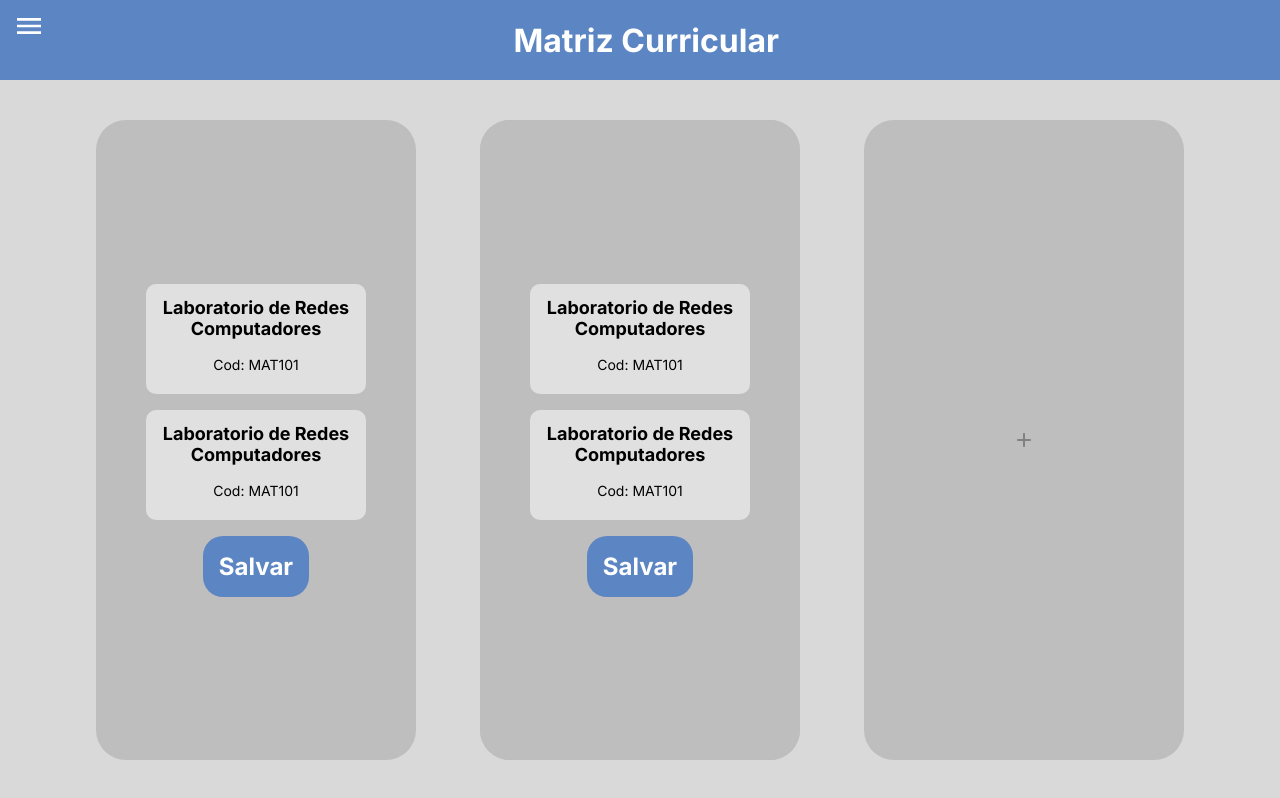
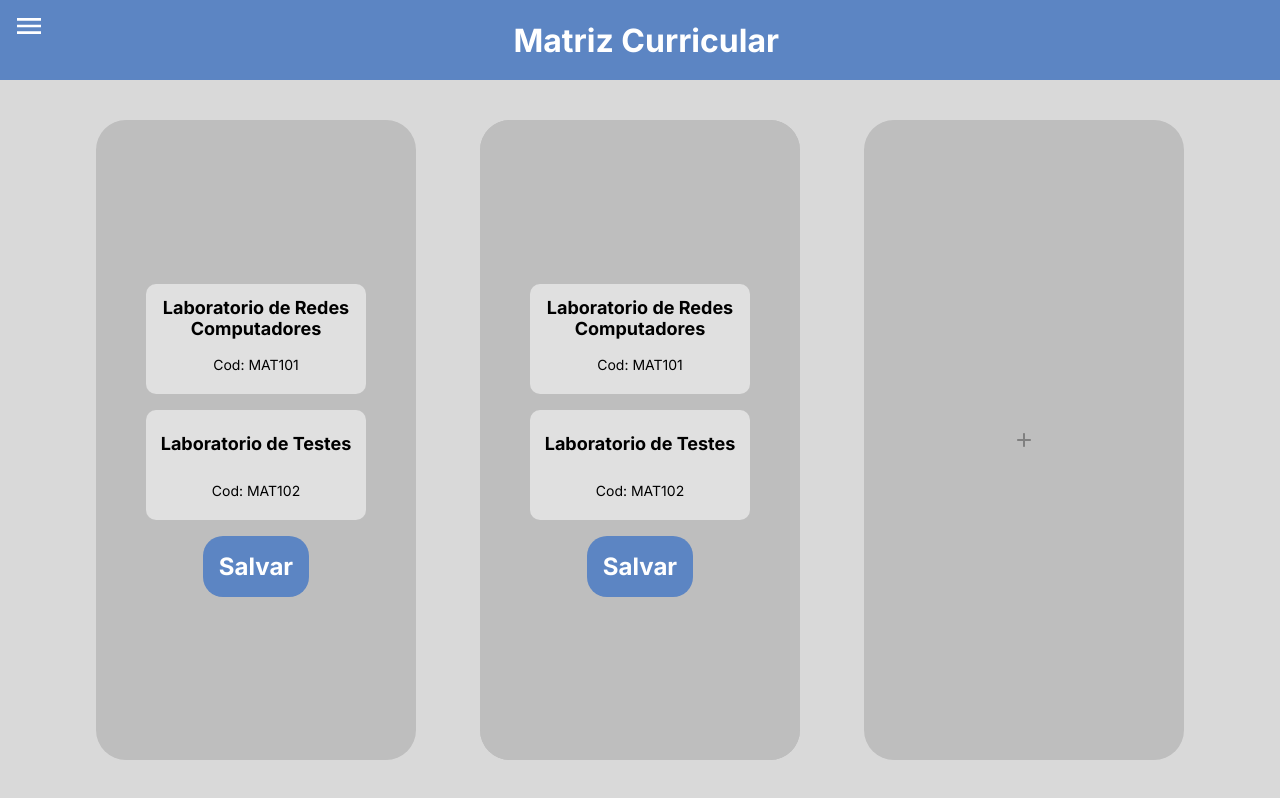
Before and after one commit to Doardot/MatrizCurricular-Frontend, a Next.js app: page /disciplinas in a window 1280 px wide. Built offline with nearby package versions, Linux system fonts and the light colour scheme.

Commit message:
[WIP] Drag and drop

```diff
--- a/package.json
+++ b/package.json
@@ -9,6 +9,9 @@
     "lint": "next lint"
   },
   "dependencies": {
+    "@dnd-kit/core": "^6.1.0",
+    "@dnd-kit/sortable": "^8.0.0",
+    "@dnd-kit/utilities": "^3.2.2",
     "@emotion/react": "^11.11.4",
     "@emotion/styled": "^11.11.5",
     "@mui/icons-material": "^5.15.20",
--- a/src/app/disciplinas/page.tsx
+++ b/src/app/disciplinas/page.tsx
@@ -2,34 +2,40 @@
 
 import Header from '@/components/Header';
 import './styles.css';
-import React from 'react';
+import React, { useState } from 'react';
 import SemesterContainer from '@/components/SemestreContainer';
 import BotaoAdicionar from '@/components/BotaoAdicionar';
+import { closestCorners, DndContext } from '@dnd-kit/core';
 
 export default function Disciplinas() {
 
-    const disciplinaExemplo = {
-        nome: 'Laboratorio de Redes Computadores',
-        codCred: 'MAT101',
-        semestre: '2022.1'
-    };
-    const disciplinaExemplo2 = {
-        nome: 'Laboratorio de Redes Computadores',
-        codCred: 'MAT101',
-        semestre: '2022.1'
-    };
+    const [disciplinasExemplo, setDisciplinasExemplo] = useState([
+        {
+            nome: 'Laboratorio de Redes Computadores',
+            codCred: 'MAT101',
+            semestre: '2022.1'
+        },
+        {
+            nome: 'Laboratorio de Testes',
+            codCred: 'MAT102',
+            semestre: '2022.1'
+        }
+    ]);
 
     return <>
         <div className="body">
             <Header />
             <div className="page">
                 <div className="cardSemester">
-                    <SemesterContainer disciplinas={[disciplinaExemplo, disciplinaExemplo2]} onSave={() => { }} />
-                    <SemesterContainer disciplinas={[disciplinaExemplo, disciplinaExemplo2]} onSave={() => { }} />
-                    <BotaoAdicionar onButtonClick={() => { }} />
+                    <DndContext collisionDetection={closestCorners}>
+                        <SemesterContainer disciplinas={disciplinasExemplo} onSave={() => { }} />
+                        {/* TODO: FIX no css da caixa, está colidindo os semestres */}
+                        <SemesterContainer disciplinas={disciplinasExemplo} onSave={() => { }} />
+                        <BotaoAdicionar onButtonClick={() => { }} />
+                    </DndContext>
                 </div>
             </div>
-        </div>
+        </div >
 
     </>
 }
--- a/src/components/DisciplinaCard/index.tsx
+++ b/src/components/DisciplinaCard/index.tsx
@@ -2,6 +2,9 @@
 
 import React from 'react';
 import './index.css';
+
+import { useSortable } from '@dnd-kit/sortable';
+import { CSS } from '@dnd-kit/utilities';
 
 interface DisciplinaCardProps {
     disciplina: {
@@ -14,8 +17,22 @@ interface DisciplinaCardProps {
 export default function DisciplinaCard({
     disciplina: { semestre, nome, codCred }
 }: DisciplinaCardProps) {
+    const { attributes, listeners, setNodeRef,
+        transform, transition } = useSortable({ id: codCred });
+
+    const style = {
+        transition,
+        transform: CSS.Transform.toString(transform),
+    };
+
     return (
-        <div className="cardDisciplina" data-semester={semestre}>
+        <div ref={setNodeRef}
+            {...attributes}
+            {...listeners}
+            style={style}
+            className="cardDisciplina"
+            data-semester={semestre}>
+
             <div className="tituloDisciplina">
                 <h2 style={{ margin: '0' }}>{nome}</h2>
             </div>
--- a/src/components/SemestreContainer/index.tsx
+++ b/src/components/SemestreContainer/index.tsx
@@ -4,6 +4,8 @@ import React from 'react';
 import './index.css';
 import DisciplinaCard from '../DisciplinaCard';
 import BotaoSalvar from '../BotaoSalvar';
+
+import { SortableContext, verticalListSortingStrategy } from '@dnd-kit/sortable';
 
 interface SemesterContainer {
     disciplinas: any[];
@@ -17,6 +19,7 @@ export default function SemesterContainer({
     return (
         <div>
             <div className='semesterContainer'>
+                <SortableContext items={disciplinas} strategy={verticalListSortingStrategy}>
                     {disciplinas.map((disciplina, index) => (
                         <DisciplinaCard key={index} disciplina={disciplina} />
                     ))}
@@ -24,6 +27,7 @@ export default function SemesterContainer({
                         {/* Void box for creating new disciplines */}
                         <BotaoSalvar onButtonClick={onSave} />
                     </div>
+                </SortableContext>
             </div>
         </div>
     );
```
Also changed, not shown: 1 other file (tests, documents, lock files or other folders). Lines whose indentation alone changed are shown as unchanged.
